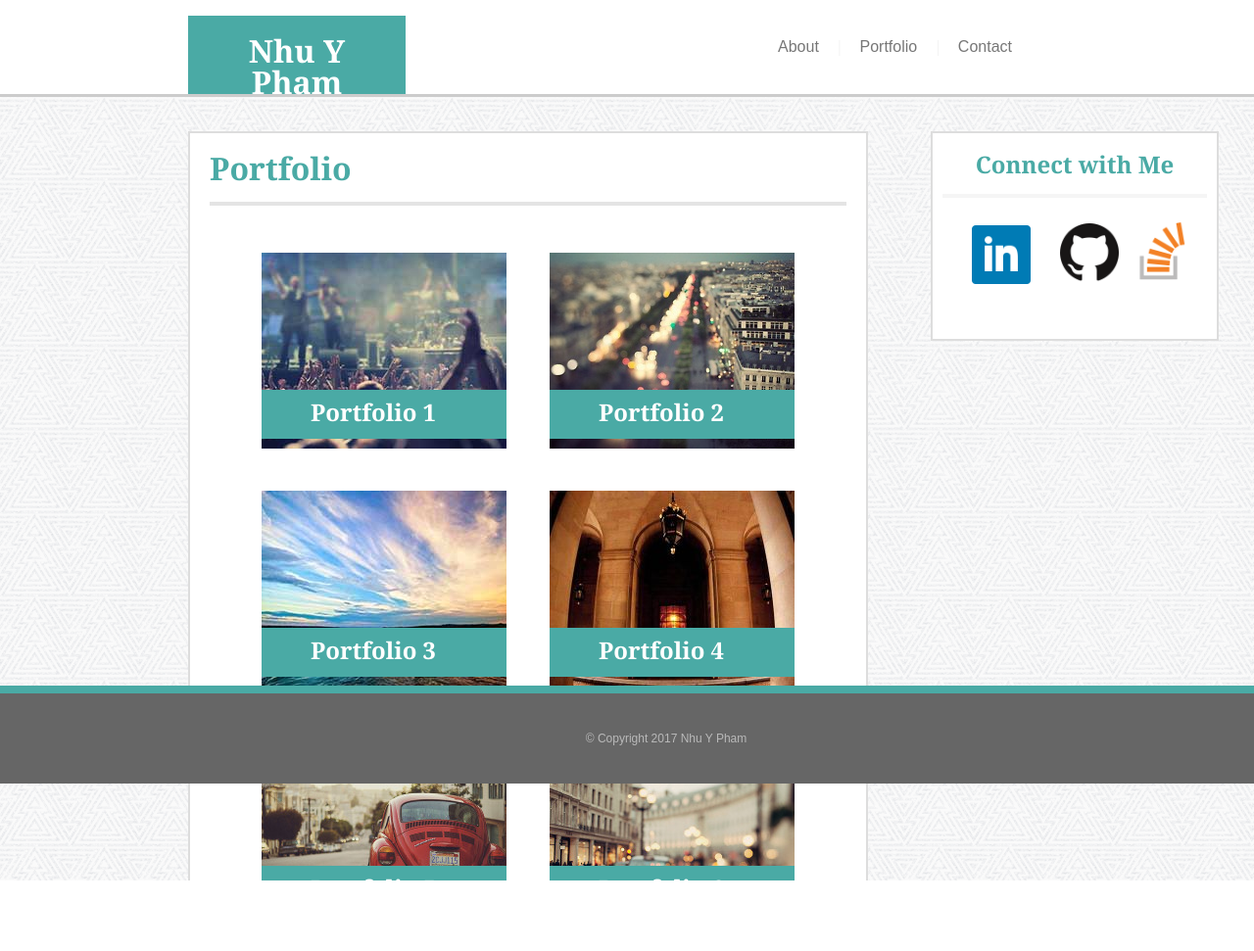
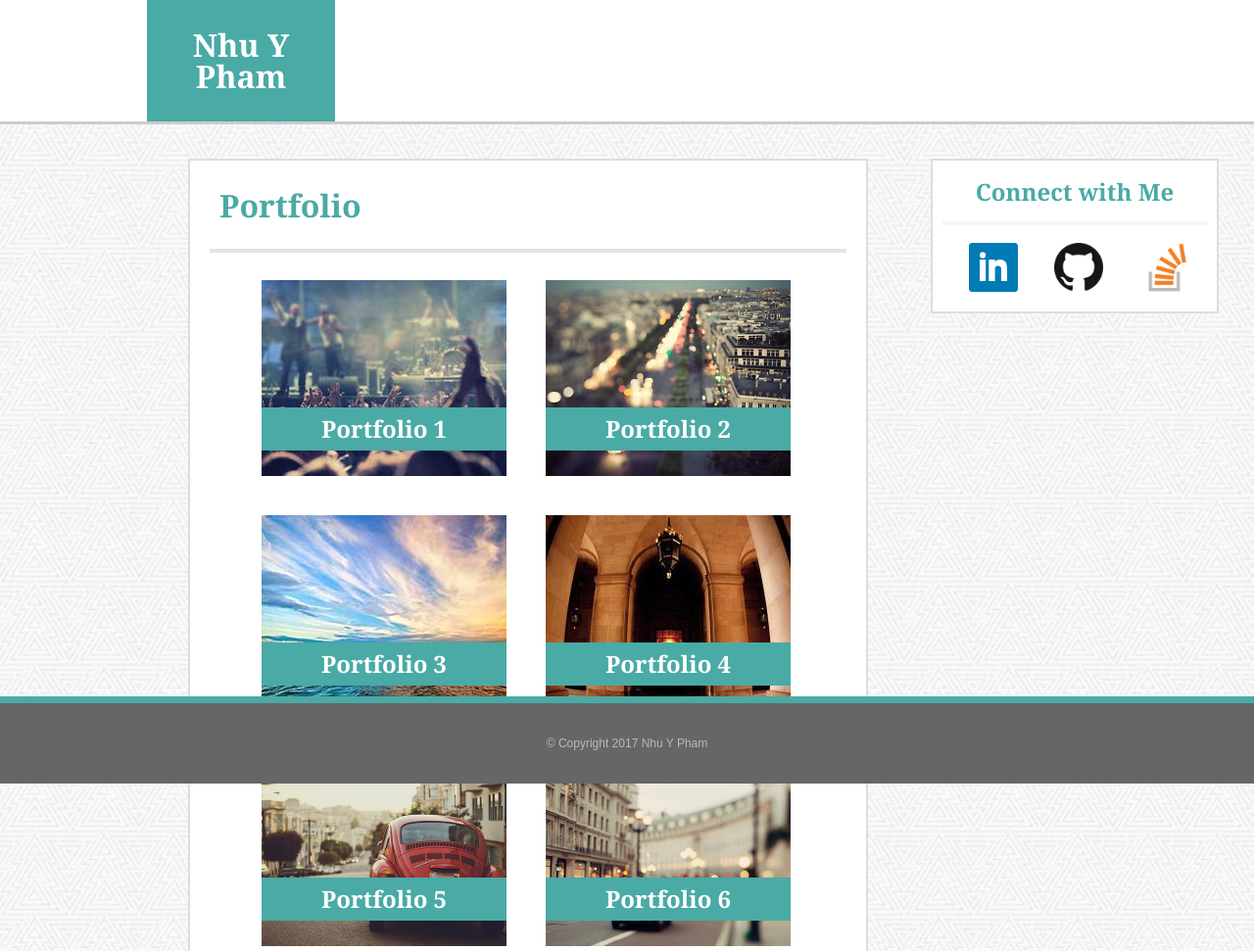
Before and after one commit to nhuyp87/Responsive-Portfolio, a plain HTML site: page portfolio.html in a window 1280 px wide. Shown: the top 971 px of the page at 98% size. Before the commit the page ends 899 px from the top, so only its background shows below. Drawn offline with Linux system fonts and the light colour scheme.

Commit message:
Latest changes

```diff
--- a/assets/css/style.css
+++ b/assets/css/style.css
@@ -1,17 +1,19 @@
+
 body {
 	width: 100%;
 	margin: 0;
-	padding: 0;
+	background-image: url("../images/new_year_background.png");
 }
 
-/*Heading of Page*/
+/*Navigation Bar*/
 
 .Heading {
 	border-width: 0px 0px 1px 0px;
 	border-bottom: #cccccc;
 	border-style: solid;
 	width: 100%;
-	overflow: auto;
+	/*overflow: auto;*/
+	background-color: white;
 
 }
 
@@ -19,14 +21,13 @@ body {
 	background-color: #4aaaa5;
 	color: white;
 	width: 15%;
-	height: 50px;
-	padding: 20px 15px 10px 15px;
+	padding: 30px 0 30px 0;
 	text-align: center;
 	margin: 0px;
-	position: absolute;
-	left: 15%;
-	top: 16px;
+	position: relative;
+	left: 150px;
 	font-weight: bold;
+	font-size: 32px;
 
 
 }
@@ -34,26 +35,33 @@ body {
 
 .Links {
 	float: right;
-	padding: 40px;
-	position: relative;
-	right: 15%;
-	color: #F0F0F0 ;
+	padding: 20px 0 20px 0;
+	/*position: absolute;
+	top: -70px;*/
+	color: #F0F0F0;
+
 
 
 
 }
 
+
 #Links1, #Links2, #Links3 {
 	position: relative;
+	top: -70px;
 	text-align: left;
 	font-family: 'Arial', 'Helvetica Neue', Helvetica, sans-serif;
 	text-decoration: none;
 	color: #777777;
 	margin: 0px 15px 0px 15px;
+	list-style-type: none;
 
 }
 
 
+
+
+/*Horizontal Rules*/
 
 #section1 {
 
@@ -66,14 +74,13 @@ body {
 }
 
 
-/*Main section of page*/
+/*Main Section*/
 
 .Wrapper {
 	clear: both;
 	width: 100%;
 	overflow: auto;
-	height: 800px;
-	background-image: url("../images/new_year_background.png")
+	padding-bottom: 150px;
 
 }
 
@@ -92,12 +99,39 @@ body {
 	left: 15%;
 }
 
+
+.socialmedia {
+	background-color: #ffffff;
+	border-color: #dddddd;
+	border-width: 2px;
+	border-style: solid;
+	position: relative;
+	width: 270px;
+	overflow: auto;
+	top: 35px;
+	left: 20%;
+	padding: 10px;
+
+
+}
+
+#linkedin, #github, #stackoverflow {
+	float: left;
+	height: 50px;
+	width: 50px;
+	margin: 10px 10px 10px 27px;
+
+}
+
+
+/*Headings and Paragraphs*/
+
 h1 {
 	font-size: 32px;
 	font-family: 'Georgia', Times, Times New Roman, serif;
 	color: #4aaaa5;
 	font-weight: bold;
-	padding-bottom: 10px;
+	padding: 10px 10px 20px 10px;
  }
 
 
@@ -108,13 +142,7 @@ h2 {
 	font-weight: bold;
 	font-size: 24px;
 	padding: 10px;
-
-}
-
-#ProfilePic {
-	float: left;
-	padding: 10px 10px 5px 10px;
-	margin-top: 10px
+	text-align: center;
 
 }
 
@@ -127,97 +155,41 @@ p {
 	padding: 0 10px;
 }
 
-.socialmedia {
-	background-color: #ffffff;
-	border-color: #dddddd;
-	border-width: 2px;
-	border-style: solid;
-	position: relative;
-	width: 270px;
-	height: 190px;
+
+/*About Me Profile Pic*/
+
+#ProfilePic {
 	float: left;
-	top: 35px;
-	left: 20%;
-	padding: 10px 10px 10px 10px;
-	text-align: center;
-
-}
-
-#linkedin {
-	position:relative;
-	margin: 5px 5px 5px 5px;
-	right: 75px;
-	top: 20px;
+	padding: 10px 10px 5px 10px;
+	margin-top: 10px
 
 }
 
 
-#github {
-	position:relative;
-	margin: 5px 5px 5px 5px;
-	top: -45px;
-	right: -15px;
+/*Footer Section*/
 
-}
+#footer {
 
-
-#stackoverflow {
-	position:relative;
-	margin: 5px 5px 5px 5px;
-	right: -85px;
-	top: -110px;
+	background-color: #666666;
+	color: #B9B9B9;
+	border-top-width: 7px;
+	border-color: #4aaaa5;
+	border-style: solid;
+	font-family: 'Arial', 'Helvetica Neue', Helvetica, sans-serif;
+	font-size: 12px;
+	text-align: center;
+	width: 100%;
+	padding: 35px 0 35px 0;
+	position: fixed;
+	bottom: 0;
 
 }
 
 
 
+ /*Contact HTML*/
 
-/*Footer*/
-
-#push {
-	clear: both;
-	background-color: #4aaaa5;
-	height: 10px;
-	width: 100%;
-	position: fixed;
-	bottom: 90px;
-}
-
-
-#footer {
-	background-color: #666666;
-	color: #B9B9B9;
-	font-family: 'Arial', 'Helvetica Neue', Helvetica, sans-serif;
-	font-size: 12px;
-	text-align: center;
-	width: 100%;
-	position: fixed;
-	bottom: 0px;
-	padding: 40px;
-
-
-
-}
-
-
-/*CSS for Contact.html*/
-
-.Contact {
-	background-color: #ffffff;
-	border-color: #dddddd;
-	border-width: 2px;
-	border-style: solid;
-	width: 650px;
-	overflow: auto;
-	float: left;
-	padding: 20px;
-	position: relative;
-	top: 35px;
-	left: 15%;
-}
-
-
-input[type=text], select {
+ input[type=text], select {
     width: 100%;
     padding: 10px 20px;
     margin: 10px 0;
@@ -253,90 +225,182 @@ input[type=submit]:hover {
 
 }
 
+
 /*Portfolio*/
-.imgSection {
-	width: 650px;
-	height: 900px;
-	margin: 0 auto;
-	overflow: auto;
-
-}
-
-.imgGrid {
-	margin: 0 10px 20px 0;
-	padding: 0;
-	list-style: none;
-	display: block;
-	text-align: center;
-	width: 100%;
-}
-
-li {
-	width: 250px;
-	height: 200px;
-	display: inline-block;
-	margin: 20px;
-	position: relative;
-	bottom: -20px;
-}
-
-
-.imgInfo {
-	clear: both;
-	width: 100%;
-	height: 40px;
-	background-color: #4aaaa5;
-	color: white;
-	padding-top: 10px;
-	text-decoration: none;
-	position: absolute;
-	top: 140px;
-
-
-
-}
-
-
-.title {
-	color: white;
-	position: absolute;
-	bottom: 5px;
-	left: 40px;
-	margin: 0;
-
-}
 
 .img1 {
 
 	background: url("../images/sample1.jpg");
 	height: 200px;
+	width: 250px;
 
 }
 
 .img2 {
 	background: url("../images/sample2.jpg");
 	height: 200px;
+	width: 250px;
 }
 
 .img3 {
 	background: url("../images/sample3.jpg");
 	height: 200px;
+	width: 250px;
 }
 
 
 .img4 {
 	background: url("../images/sample4.jpg");
 	height: 200px;
+	width: 250px;
 }
 
 
 .img5 {
 	background: url("../images/sample5.jpg");
 	height: 200px;
+	width: 250px;
 }
 
 
 .img6 {
 	background: url("../images/sample6.jpg");
 	height: 200px;
+	width: 250px;
 }
+
+
+.imgList {
+	display: inline;
+	float: left;
+	margin: 20px;
+
+}
+
+.imgGrid {
+	margin-left: 33px;
+}
+
+
+.title {
+	color: white;
+	background-color: #4aaaa5;
+	margin: 0px;
+	padding: 10px 0 10px 0;
+	position: relative;
+	top: 130px;
+
+}
+
+
+/*Media Queries*/
+
+@media screen and (max-width: 980px) {
+
+	.Content {
+		width: 350px;
+
+	}
+
+
+	#Name {
+		font-size: 28px;
+		width: 250px;
+
+
+	}
+
+
+	input[type=submit] {
+		width: 100px;
+	}
+
+
+
+}
+
+@media screen and (max-width: 768px) {
+
+#Name {
+	left: 5%;
+}
+
+.Content {
+	width: 650px;
+	left: 5%;
+	margin-bottom: 40px;
+}
+
+
+.socialmedia {
+	left: 5%;
+	width: 650px;
+	padding: 20px;
+
+}
+
+
+}
+
+@media screen and (max-width: 640px) {
+
+.Wrapper {
+	padding-bottom: 350px;
+}
+
+.Heading{
+	width: 640px;
+}
+
+#Name {
+	width: 100%;
+	left: 0%;
+	padding: 20px 0 0 0;
+
+}
+
+
+.Links {
+	width: 100%;
+	position: absolute;
+	top: 50px;
+	background-color: white;
+	padding: 15px 0 15px 0;
+	margin: 0;
+	left: 0%;
+	font-size: 16px;
+
+}
+
+
+
+#Links1, #Links2, #Links3 {
+
+
+}
+
+
+.Content {
+
+	width: 530px;
+	position: relative;
+	top: 150px;
+
+
+}
+
+.socialmedia {
+	width: 530px;
+	top: 150px;
+}
+
+
+.imgGrid {
+	margin-left: 120px;
+}
+
+
+
+
+
+}
--- a/portfolio.html
+++ b/portfolio.html
@@ -7,6 +7,7 @@
 		<meta charset="UTF-8">
 		<link rel="stylesheet" type="text/css" href="assets/css/reset.css">
 		<link rel="stylesheet" type="text/css" href="assets/css/style.css">
+		<meta name="viewport" content="width=device-width, initial-scale=1">
 </head>
 
 <body>
@@ -15,13 +16,13 @@
 
 			<header><h1 id="Name">Nhu Y Pham</h1></header>
 
-			<div class = "Links">
+			<!-- <div class = "Links">
 				<a id = "Links1" href ="#">About </a>
 				|
 				<a id = "Links2" href ="#">Portfolio </a>
 				|
 				<a id = "Links3" href ="#">Contact</a>
-			</div>
+			</div> -->
 
 	</div>
 
@@ -35,52 +36,53 @@
 
 			<div class= "imgSection">
 								<ul class= "imgGrid">
-					<li>
+									<li class="imgList">
 										<div class = "img1">
 
-						<div class="imgInfo"><h2 class="title">Portfolio 1</h2></div>
+										<h2 class="title">Portfolio 1</h2>
 
 										</div>
 									</li>
-					<li>
+									<li class="imgList">
 										<div class = "img2">
 
-						<div class="imgInfo"><h2 class="title">Portfolio 2</h2></div>
+										<h2 class="title">Portfolio 2</h2>
 
 										</div>
 									</li>
-					<br>
-					<li>
+
+									<li class="imgList">
 										<div class = "img3">
 
-						<div class="imgInfo"><h2 class="title">Portfolio 3</h2></div>
+										<h2 class="title">Portfolio 3</h2>
 
 										</div>
 									</li>
-					<li>
+									<li class="imgList">
 										<div class = "img4">
 
-						<div class="imgInfo"><h2 class="title">Portfolio 4</h2></div>
-						</a>
+										<h2 class="title">Portfolio 4</h2>
+
 
 									</li>
-					<br>
-					<li>
+
+									<li class="imgList">
 										<div class = "img5">
 
-						<div class="imgInfo"><h2 class="title">Portfolio 5</h2></div>
+										<h2 class="title">Portfolio 5</h2>
 
 										</div>
 									</li>
-					<li>
+									<li class="imgList">
 										<div class = "img6">
 
-						<div class="imgInfo"><h2 class="title">Portfolio 6</h2></div>
+										<h2 class="title">Portfolio 6</h2>
 
 										</div>
 									</li>
 								</ul>
 				</div>
+
 
 
 		</section>
@@ -91,13 +93,16 @@
 
 			<hr id="section2">
 
-			<a id = "linkedin" href="https://www.linkedin.com/in/nhu-y-pham-ba541685/"><img src="assets/images/1489981121_square-linkedin.png" alt="www.linkedin.com" style="width:60px;height:60px;"></a>
-			<br>
-			<a id = "github" href="https://github.com/nhuyp87"><img src="assets/images/1489981133_github.png" alt="www.github.com" style="width:60px;height:60px;"></a>
+			<a href="https://www.linkedin.com/in/nhu-y-pham-ba541685/"><img id="linkedin"  src="assets/images/1489981121_square-linkedin.png" alt="www.linkedin.com"></a>
 
-			<br>
 
-			<a id = "stackoverflow" href="https://stackoverflow.com/users/7537911/nhu-y-pham"><img src="assets/images/1489981158_stackoverflow.png"  alt="www.stackoverflow.com" style="width:60px;height:60px;"></a>
+
+			<a href="https://github.com/nhuyp87"><img id="github" src="assets/images/1489981133_github.png" alt="www.github.com"></a>
+
+
+
+			<a href="https://stackoverflow.com/users/7537911/nhu-y-pham"><img id="stackoverflow" src="assets/images/1489981158_stackoverflow.png"  alt="www.stackoverflow.com"></a>
+
 
 
 		</section>
@@ -105,8 +110,7 @@
 
 	</div>
 
-	<div id="push">
-	</div>
+
 
 	<footer id="footer">
 	&copy; Copyright 2017 Nhu Y Pham
```
Also changed, not shown: contact.html (+9 -7 lines), index.html (+19 -15 lines). Lines whose indentation alone changed are shown as unchanged.
